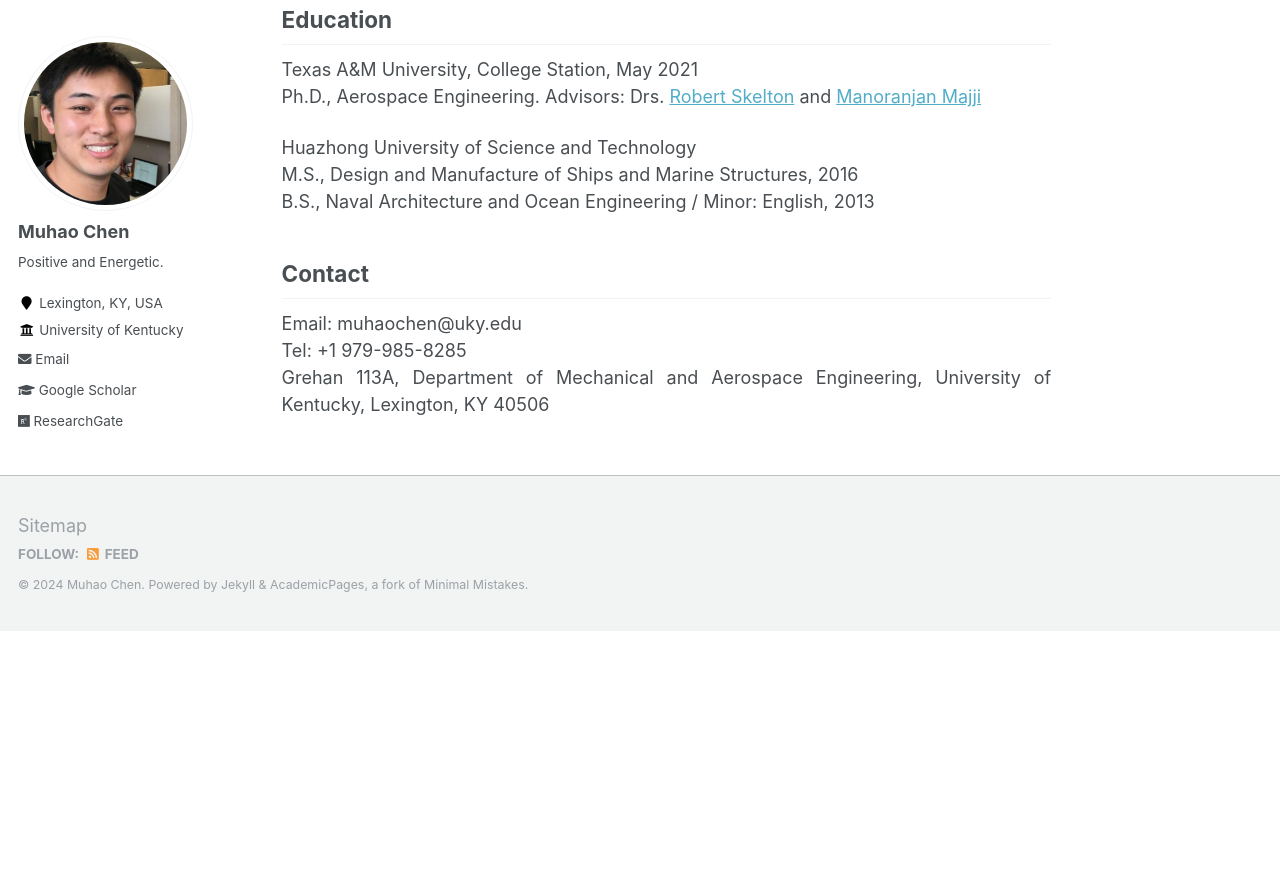
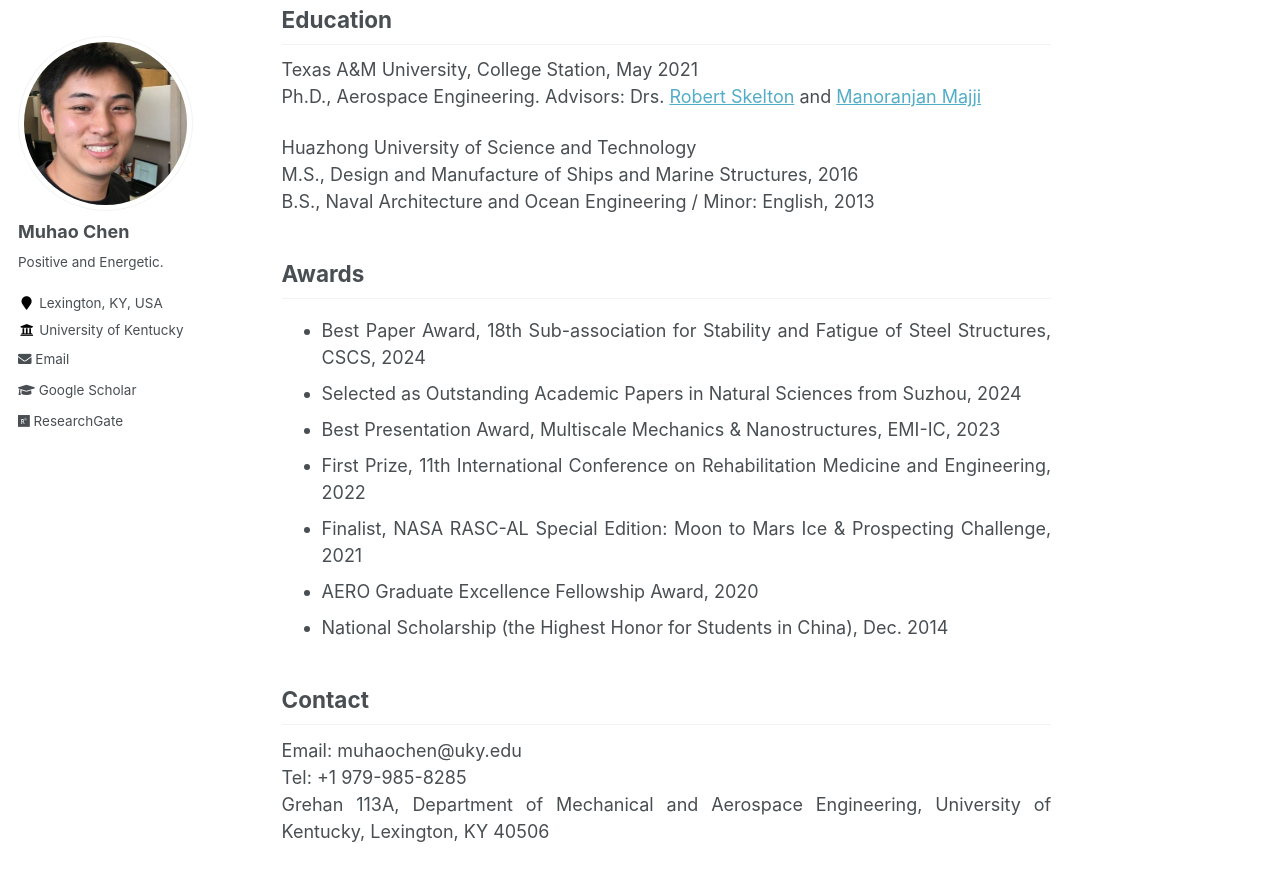
Before and after one commit to Muhao-Chen/muhao-chen.github.io, a Jekyll site: the page built from _pages/about.md, in a window 1280 px wide and 900 px high, scrolled down 906 px. Shown: the top 881 px of the window. Built offline with Jekyll 4.4.1, drawn with Linux system fonts in a browser that asks for light colours; before the commit the page ends 1537 px from its top, so only the background shows below that.

Commit message:
Update about.md

```diff
--- a/_pages/about.md
+++ b/_pages/about.md
@@ -76,6 +76,25 @@ B.S., Naval Architecture and Ocean Engineering / Minor: English, 2013
 * Space Systems and Infrastructures
 -->
 
+## Awards
+<div style="text-align: justify;" markdown="1">
+* Best Paper Award, 18th Sub-association for Stability and Fatigue of Steel Structures, CSCS, 2024
+* Selected as Outstanding Academic Papers in Natural Sciences from Suzhou, 2024
+* Best Presentation Award, Multiscale Mechanics & Nanostructures, EMI-IC, 2023
+* First Prize, 11th International Conference on Rehabilitation Medicine and Engineering, 2022
+* Finalist, NASA RASC-AL Special Edition: Moon to Mars Ice & Prospecting Challenge, 2021
+* AERO Graduate Excellence Fellowship Award, 2020
+<!-- * AERO Travel Grant, Texas A&M University, College Station, 2018-2019 -->
+<!-- * First Prize, National Marine Vehicle Design Competition, Jul. 2015 -->
+* National Scholarship (the Highest Honor for Students in China), Dec. 2014
+<!-- * The Unique National Special Prize, Sunbird Cup Yacht Design Contest, Dec. 2014 -->
+<!-- * First Prize, 6th National Contest on Energy Saving and Emission Reduction, Aug. 2013 -->
+<!-- * Second Prize, the National Virtual Instrument Contest, May 2013 -->
+<!-- * National Encouragement Scholarship, Oct. 2012 -->
+<!-- * First Prize, 28th Hubei 12·9 Poetry and Prose Contest, Dec. 2012 -->
+<!-- * Gold Prize, Provincial 7th Challenge Cup University Competition, Jun. 2012 -->
+</div>
+
 ## Contact
 Email: muhaochen@uky.edu
 Tel: +1 979-985-8285
```
